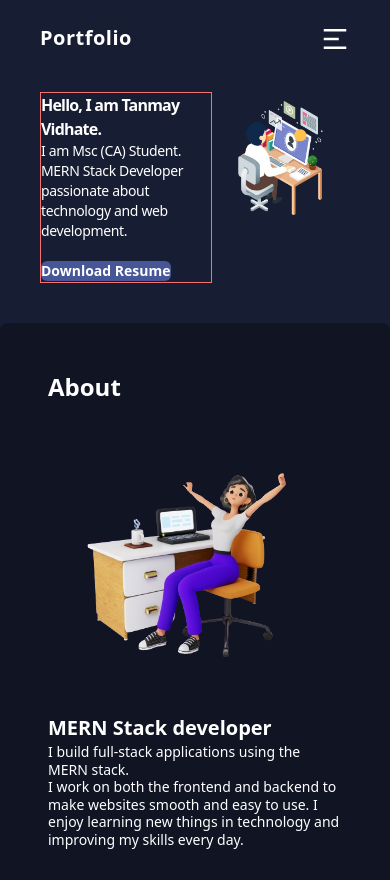
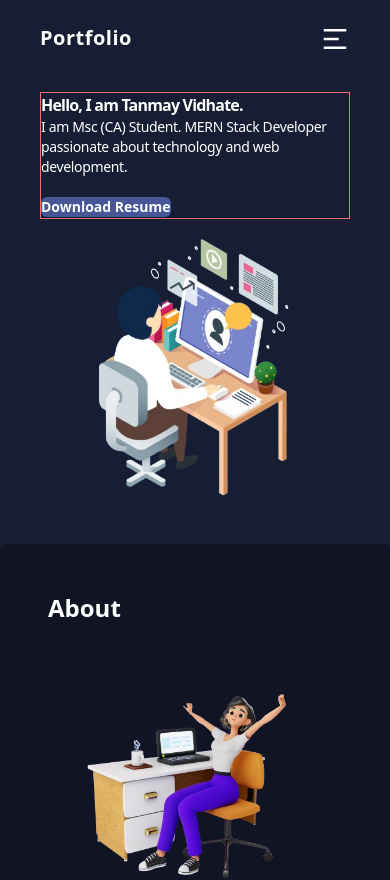
Before and after one commit to TanmayVidhate/Portfolio, a React (Vite) app: page / in a window 390 px wide. Shown: the top 880 px of the page. Built offline with nearby package versions, Linux system fonts and the light colour scheme.

Commit message:
remove flex

```diff
--- a/src/Views/Home.jsx
+++ b/src/Views/Home.jsx
@@ -4,7 +4,7 @@ import imag1 from '.././assets/hero-img.png'
 function Home() {
     return (
         <>
-            <div className='text-white flex w-full justify-between items-start p-10 sm:flex-col md:p-15 '>
+            <div className='text-white  w-full justify-between items-start p-10 sm:flex-col md:p-15 '>
                 <div className='border border-red-400 sm:py-5 sm:px-4 md:w-full md:pt-10'>
                     <h1 className='  font-bold flex leading-normal tracking-tighter sm:text-4xl  md:text-5xl'>
                         Hello, I am Tanmay Vidhate.
```
